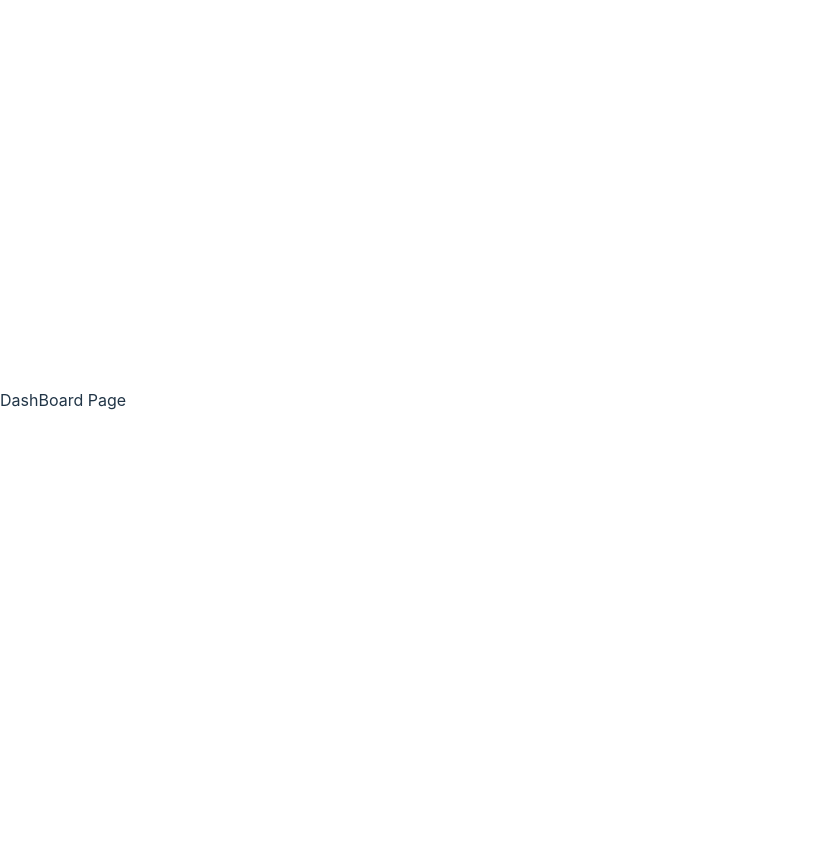
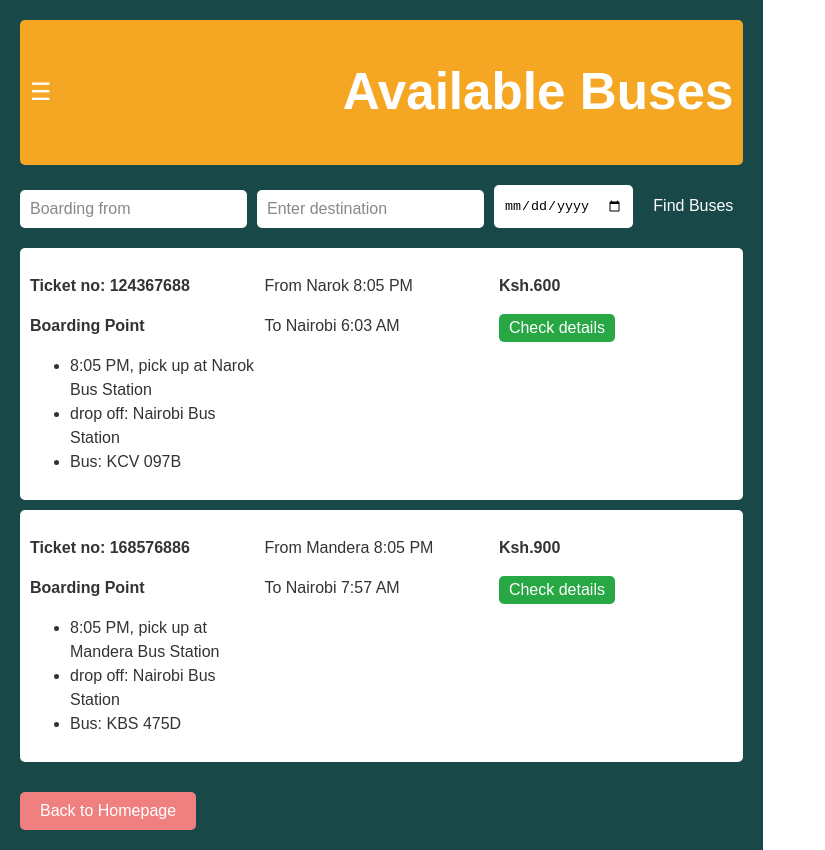
Before and after one commit to MissMurigi/bus-booking-system, a React (Vite) app in the folder frontend/: page /dashboard in a window 1280 px wide. Shown: the whole page, without its empty margins (0-825 px from the left). Before the commit the page ends 800 px from the top, so only its background shows below. Built offline with nearby package versions, Linux system fonts and the light colour scheme.

Commit message:
placeholder dashboard values

```diff
--- /dev/null
+++ b/frontend/src/pages/Dashboard.css
@@ -0,0 +1,76 @@
+.dashboard {
+    background-color: #194849;
+    color: #fff;
+    font-family: Arial, sans-serif;
+    padding: 20px;
+  }
+
+  .dashboard-header {
+    display: flex;
+    align-items: center;
+    justify-content: space-between;
+    background-color: #f5a623;
+    padding: 10px;
+    border-radius: 5px;
+  }
+
+  .menu-icon {
+    font-size: 24px;
+  }
+
+  .search-container {
+    display: flex;
+    gap: 10px;
+    margin-top: 20px;
+  }
+
+  .search-container input,
+  .find-buses-button {
+    padding: 10px;
+    border-radius: 5px;
+    border: none;
+  }
+
+  .find-buses-button {
+    background-color: #194849;
+    color: white;
+    cursor: pointer;
+  }
+
+  .bus-list {
+    margin-top: 20px;
+  }
+
+  .bus-item {
+    display: flex;
+    background-color: #fff;
+    color: #333;
+    border-radius: 5px;
+    padding: 10px;
+    margin-bottom: 10px;
+  }
+
+  .ticket-info,
+  .route-info,
+  .cost-info {
+    flex: 1;
+  }
+
+  .check-details-button {
+    background-color: #28a745;
+    color: white;
+    padding: 5px 10px;
+    border: none;
+    border-radius: 5px;
+    cursor: pointer;
+  }
+
+  .back-button {
+    background-color: #f08080;
+    color: white;
+    padding: 10px 20px;
+    border: none;
+    border-radius: 5px;
+    margin-top: 20px;
+    cursor: pointer;
+  }
--- a/frontend/src/pages/Dashboard.jsx
+++ b/frontend/src/pages/Dashboard.jsx
@@ -1,12 +1,63 @@
-import React from 'react'
+import React from "react";
+import "./Dashboard.css";
 
-function Dashboard() {
+const Dashboard = () => {
   return (
-    <div>
-        <>DashBoard Page</>
+    <div className="dashboard">
+      <header className="dashboard-header">
+        <div className="menu-icon">☰</div>
+        <h1>Available Buses</h1>
+      </header>
+      <div className="search-container">
+        <input type="text" placeholder="Boarding from" />
+        <input type="text" placeholder="Enter destination" />
+        <input type="date" placeholder="DD/MM/YYYY" />
+        <button className="find-buses-button">Find Buses</button>
+      </div>
+      <div className="bus-list">
+        <div className="bus-item">
+          <div className="ticket-info">
+            <p><strong>Ticket no: 124367688</strong></p>
+            <p><strong>Boarding Point</strong></p>
+            <ul>
+              <li>8:05 PM, pick up at Narok Bus Station</li>
+              <li>drop off: Nairobi Bus Station</li>
+              <li>Bus: KCV 097B</li>
+            </ul>
+          </div>
+          <div className="route-info">
+            <p>From Narok 8:05 PM</p>
+            <p>To Nairobi 6:03 AM</p>
+          </div>
+          <div className="cost-info">
+            <p><strong>Ksh.600</strong></p>
+            <button className="check-details-button">Check details</button>
+          </div>
+        </div>
 
+        <div className="bus-item">
+          <div className="ticket-info">
+            <p><strong>Ticket no: 168576886</strong></p>
+            <p><strong>Boarding Point</strong></p>
+            <ul>
+              <li>8:05 PM, pick up at Mandera Bus Station</li>
+              <li>drop off: Nairobi Bus Station</li>
+              <li>Bus: KBS 475D</li>
+            </ul>
+          </div>
+          <div className="route-info">
+            <p>From Mandera 8:05 PM</p>
+            <p>To Nairobi 7:57 AM</p>
+          </div>
+          <div className="cost-info">
+            <p><strong>Ksh.900</strong></p>
+            <button className="check-details-button">Check details</button>
+          </div>
+        </div>
+      </div>
+      <button className="back-button">Back to Homepage</button>
     </div>
-  )
-}
+  );
+};
 
-export default Dashboard
+export default Dashboard;
```
